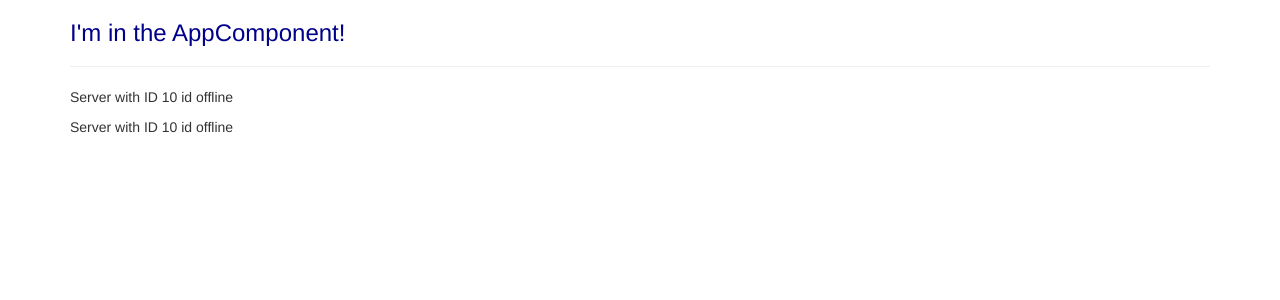
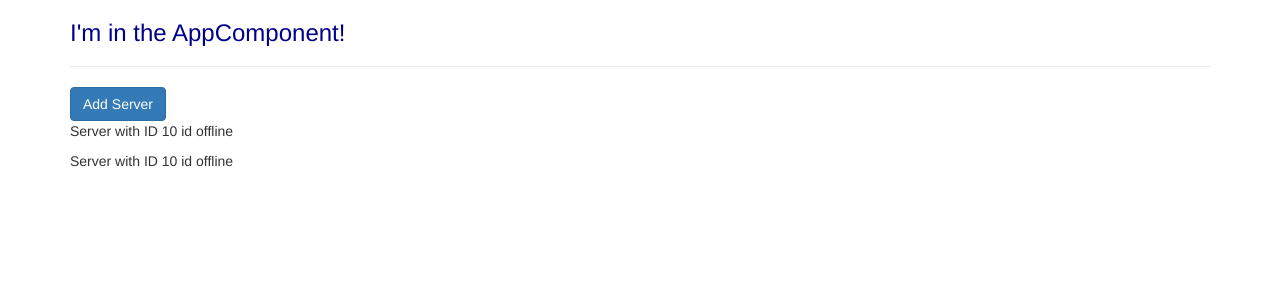
Before and after one commit to cl-kazumi-nakajima/udemy-angular-complete-guide, an Angular app: page / in a window 1280 px wide. Shown: the top 300 px of the page. Built offline with nearby package versions, Linux system fonts and the light colour scheme.

Commit message:
1-28 Property Binding

```diff
--- a/src/app/servers/servers.component.html
+++ b/src/app/servers/servers.component.html
@@ -1,2 +1,3 @@
+<button class="btn btn-primary" [disabled]="!allowNewServer">Add Server</button>
 <app-server></app-server>
 <app-server></app-server>
--- a/src/app/servers/servers.component.ts
+++ b/src/app/servers/servers.component.ts
@@ -6,8 +6,13 @@
   styleUrls: ['./servers.component.css']
 })
 export class ServersComponent implements OnInit {
+  allowNewServer = false;
 
-  constructor() { }
+  constructor() {
+    setTimeout(() => {
+      this.allowNewServer = true;
+    }, 2000);
+  }
 
   ngOnInit(): void {
   }
```
